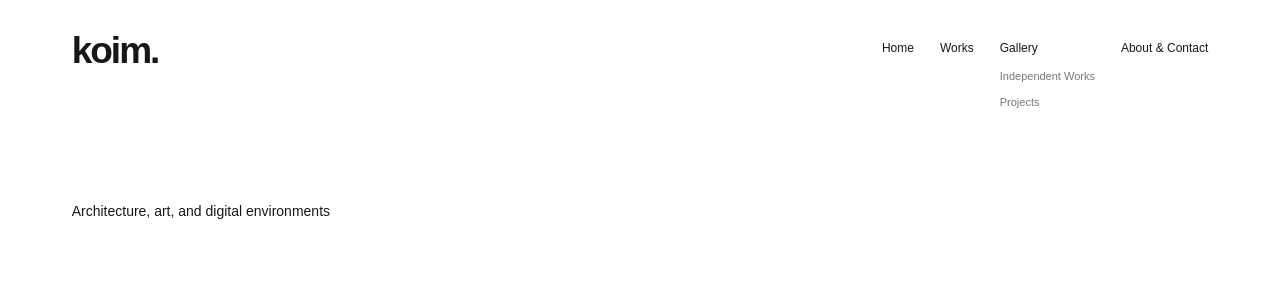
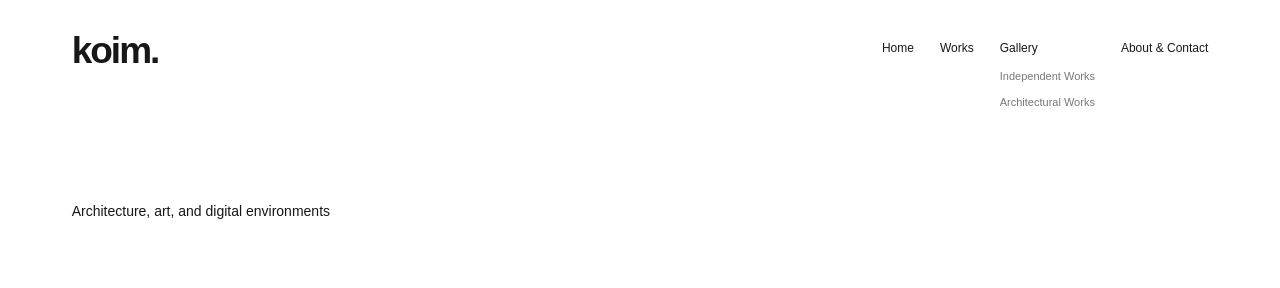
Before and after one commit to koimm/koimm.github.io, a Jekyll site: the page built from index.html, in a window 1280 px wide. Shown: the top 288 px of the page. Built offline with Jekyll 4.4.1, drawn with Linux system fonts in a browser that asks for light colours; some of the changed lines change nothing that is shown.

Commit message:
Refine left navigation and image viewing: _layouts/default.html

```diff
--- a/_layouts/default.html
+++ b/_layouts/default.html
@@ -16,12 +16,36 @@
       <a href="{{ '/works/' | relative_url }}">Works</a>
       <div class="nav-group"><span>Gallery</span>
         <a href="{{ '/gallery/independent/' | relative_url }}">Independent Works</a>
-        <a href="{{ '/gallery/projects/' | relative_url }}">Projects</a>
+        <a href="{{ '/gallery/projects/' | relative_url }}">Architectural Works</a>
       </div>
       <a href="{{ '/about/' | relative_url }}">About &amp; Contact</a>
     </nav>
   </header>
   <main id="main-content" class="content">{{ content }}</main>
   <footer class="footer"><span>© {{ 'now' | date: '%Y' }} koim.</span><a href="{{ '/' | relative_url }}">Back to top ↑</a></footer>
+  <dialog id="image-viewer" class="image-viewer" aria-label="Enlarged artwork">
+    <button type="button" class="viewer-close" aria-label="Close image" onclick="document.getElementById('image-viewer').close()">✕</button>
+    <img id="viewer-image" alt="">
+    <div id="viewer-placeholder" class="placeholder-art" hidden></div>
+    <p id="viewer-caption"></p>
+  </dialog>
+  <script>
+    function openPortfolioImage(button) {
+      const dialog = document.getElementById('image-viewer');
+      const img = document.getElementById('viewer-image');
+      const placeholder = document.getElementById('viewer-placeholder');
+      const title = button.dataset.title || 'Artwork';
+      const src = button.dataset.image;
+      img.hidden = !src;
+      placeholder.hidden = !!src;
+      if (src) { img.src = src; img.alt = title; }
+      else { img.removeAttribute('src'); placeholder.textContent = title; }
+      document.getElementById('viewer-caption').textContent = title;
+      dialog.showModal();
+    }
+    document.getElementById('image-viewer').addEventListener('click', function(e) {
+      if (e.target === this) this.close();
+    });
+  </script>
 </body>
 </html>
```
